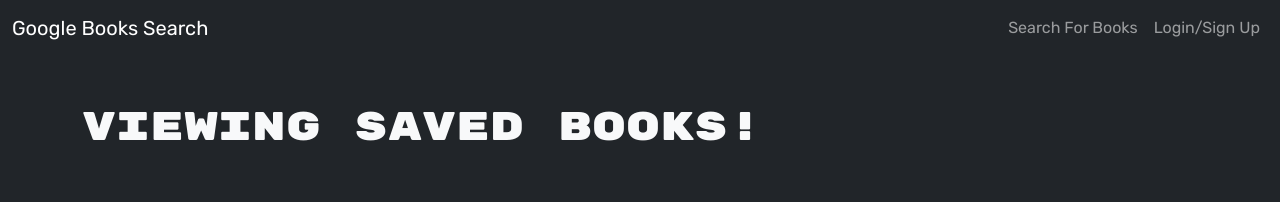
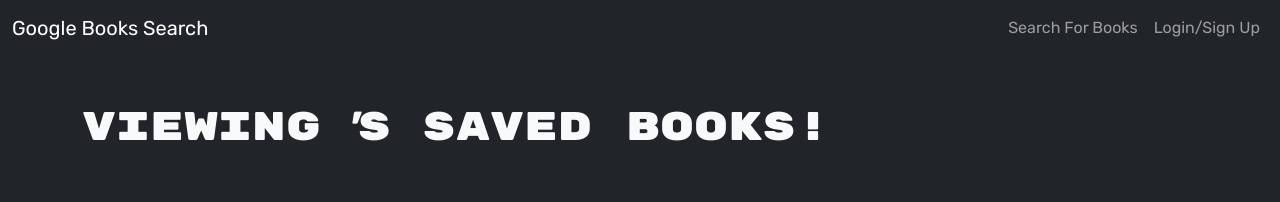
Before and after one commit to Klgibsonjr/book-search-engine-kg, a React (Create React App) app in the folder client/: page /saved in a window 1280 px wide. Shown: the top 202 px of the page. Built offline with nearby package versions, Linux system fonts and the light colour scheme; no server answers.

Commit message:
fixed error in loginForm file

```diff
--- a/client/src/components/LoginForm.js
+++ b/client/src/components/LoginForm.js
@@ -22,7 +22,6 @@ const LoginForm = () => {
   const handleFormSubmit = async (event) => {
     event.preventDefault();
 
-    // check if form has everything (as per react-bootstrap docs)
     const form = event.currentTarget;
     if (form.checkValidity() === false) {
       event.preventDefault();
@@ -40,7 +39,6 @@ const LoginForm = () => {
     }
 
     setUserFormData({
-      username: '',
       email: '',
       password: '',
     });
--- a/client/src/pages/SavedBooks.js
+++ b/client/src/pages/SavedBooks.js
@@ -39,7 +39,7 @@ const SavedBooks = () => {
     <>
       <div fluid className='text-light bg-dark p-5'>
         <Container>
-          <h1>Viewing saved books!</h1>
+          <h1>Viewing {userData.username}'s saved books!</h1>
         </Container>
       </div>
       <Container>
```
